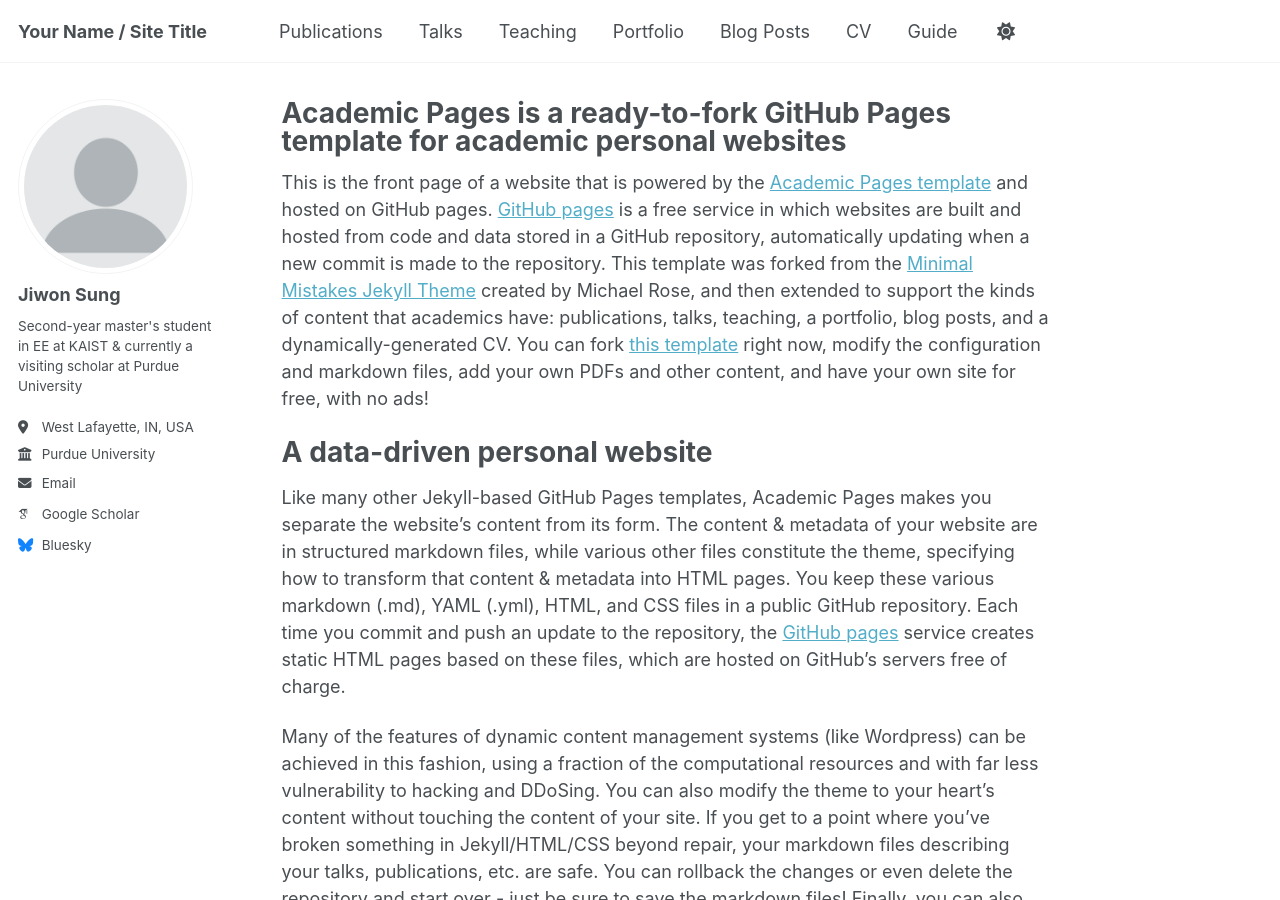
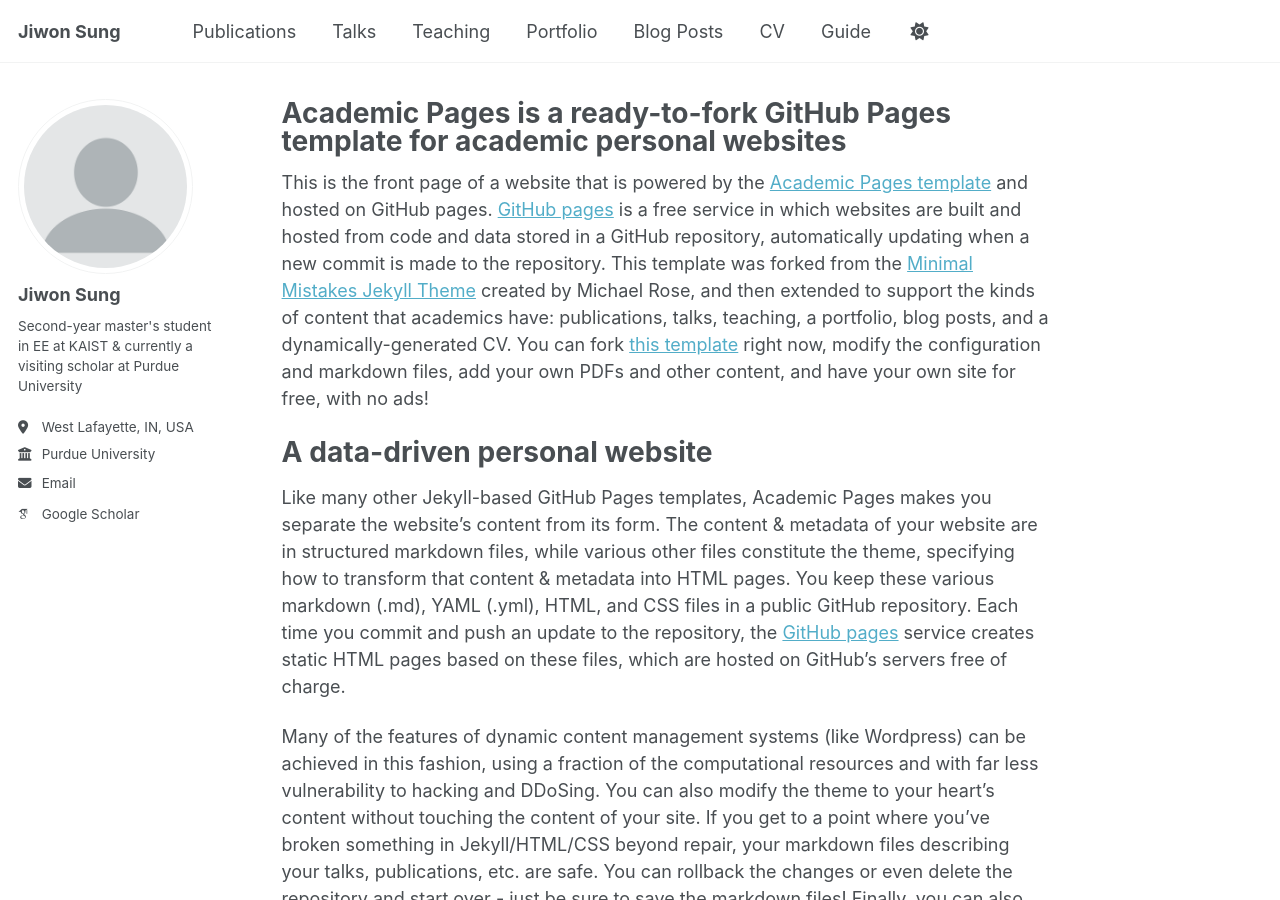
Before and after one commit to sunione/sunione.github.io, a Jekyll site: the page built from _pages/about.md, in a window 1280 px wide and 900 px high. Built offline with Jekyll 4.4.1, drawn with Linux system fonts in a browser that asks for light colours; some web fonts are replaced.

Commit message:
Update _config.yml

```diff
--- a/_config.yml
+++ b/_config.yml
@@ -9,7 +9,7 @@
 # Basic Site Settings
 locale                   : "en-US"
 site_theme               : "default"
-title                    : "Your Name / Site Title"
+title                    : "Jiwon Sung"
 title_separator          : "-"
 name                     : &name "Your Name"
 description              : &description "personal description"
@@ -51,7 +51,7 @@ author:
   stackoverflow    : # User number or user number and name (i.e., use "1" or "1/jeff-atwood")
 
   # Social media
-  bluesky          : "bsky.app" # Replace this with you Bluesky username
+  bluesky          : # "bsky.app" # Replace this with you Bluesky username
   facebook         : # Username
   flickr           : # Username
   foursquare       : # Username
```
